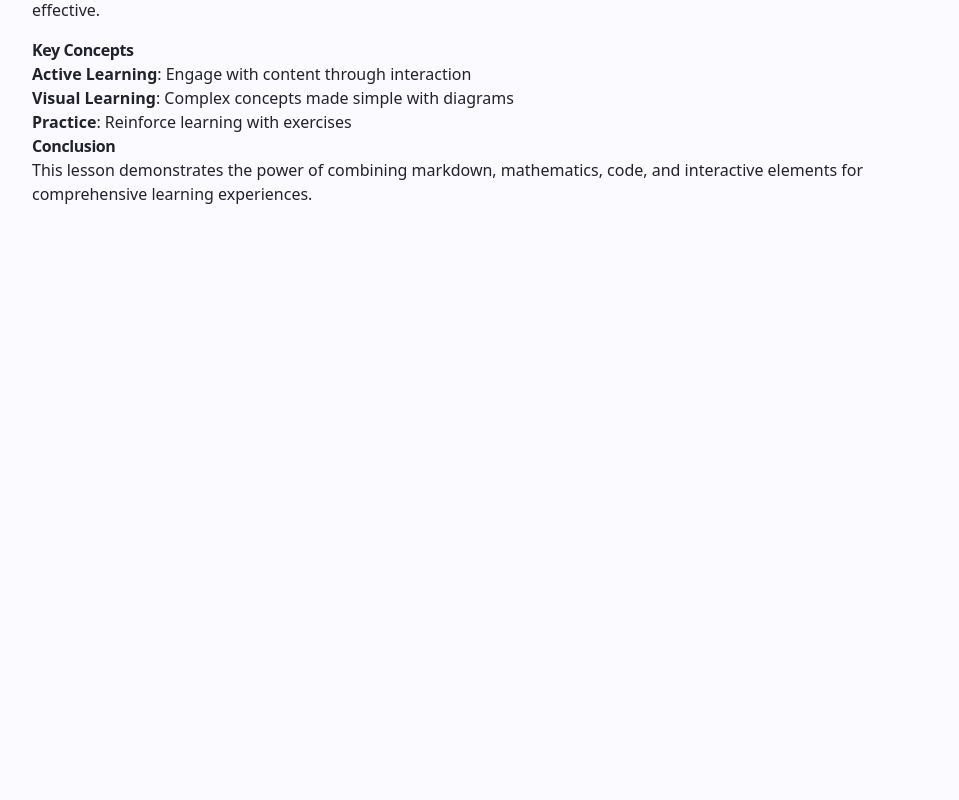
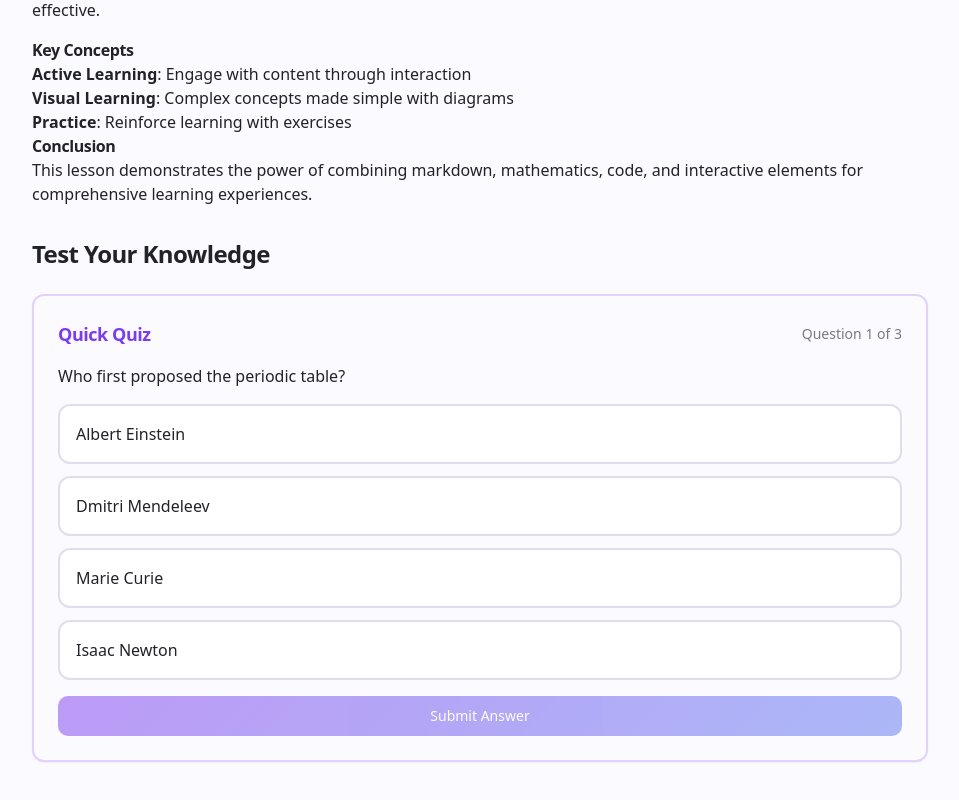
Before and after one commit to siam923/learnly-bd, a React (Vite) app: page /lesson/1 in a window 1280 px wide. Shown: the part 1217-2017 px from the top of the page, without its empty margins (160-1119 px from the left). Before the commit the page ends 1535 px from the top, so only its background shows below. Built offline with nearby package versions, Linux system fonts and the light colour scheme; the HTML template or start-up script is replaced by a standard one.

Commit message:
feat: Render custom quiz in static view

```diff
--- a/src/pages/LessonView.tsx
+++ b/src/pages/LessonView.tsx
@@ -2,6 +2,7 @@ import { useState } from 'react';
 import { Header } from '@/components/layout/Header';
 import { Button } from '@/components/ui/button';
 import { LessonRenderer } from '@/components/lesson/LessonRenderer';
+import { Quiz } from '@/components/interactive/Quiz';
 import { useNavigate, useParams } from 'react-router-dom';
 import { ArrowLeft, CheckCircle2 } from 'lucide-react';
 import { motion } from 'framer-motion';
@@ -181,9 +182,48 @@ const LessonView = () => {
             initial={{ opacity: 0, y: 20 }}
             animate={{ opacity: 1, y: 0 }}
             transition={{ delay: 0.2 }}
-            className="mb-8"
+            className="mb-8 space-y-8"
           >
             <LessonRenderer content={lesson.content} />
+
+            {/* Interactive Quiz Section */}
+            <div className="mt-8">
+              <h2 className="text-2xl font-bold mb-4">Test Your Knowledge</h2>
+              <Quiz
+                questions={[
+                  {
+                    question: "Who first proposed the periodic table?",
+                    options: [
+                      "Albert Einstein",
+                      "Dmitri Mendeleev",
+                      "Marie Curie",
+                      "Isaac Newton"
+                    ],
+                    correctAnswer: 1
+                  },
+                  {
+                    question: "How many confirmed elements are in the periodic table?",
+                    options: [
+                      "92 elements",
+                      "108 elements",
+                      "118 elements",
+                      "126 elements"
+                    ],
+                    correctAnswer: 2
+                  },
+                  {
+                    question: "Which of these is a property of metals?",
+                    options: [
+                      "Poor conductors of electricity",
+                      "Usually gases at room temperature",
+                      "Good conductors of heat and electricity",
+                      "Cannot be shaped or molded"
+                    ],
+                    correctAnswer: 2
+                  }
+                ]}
+              />
+            </div>
           </motion.div>
 
           {!completed && (
```
